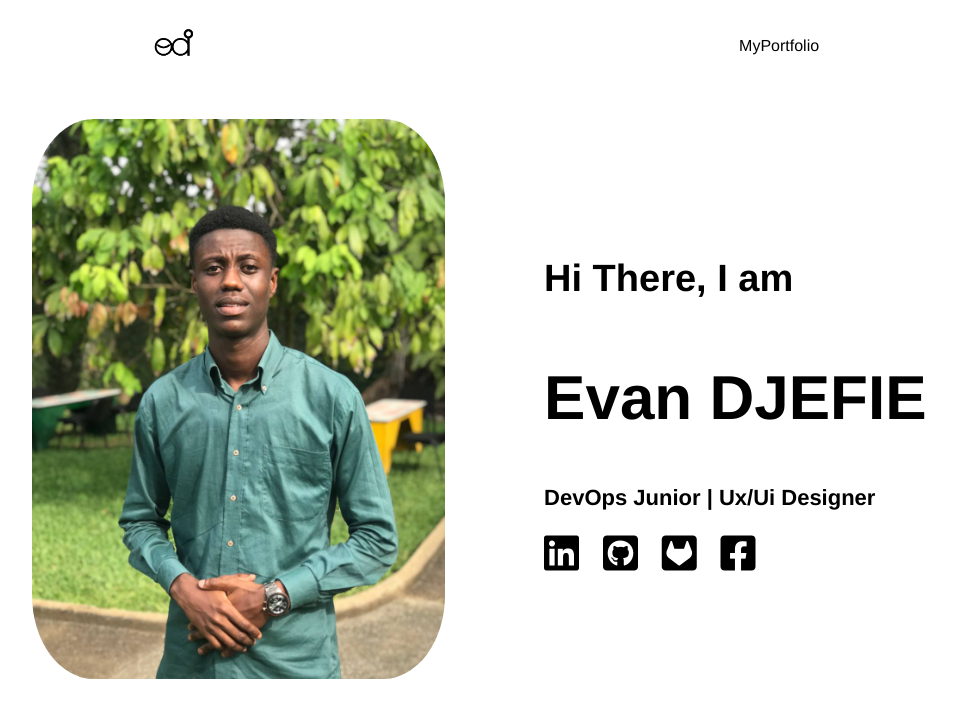
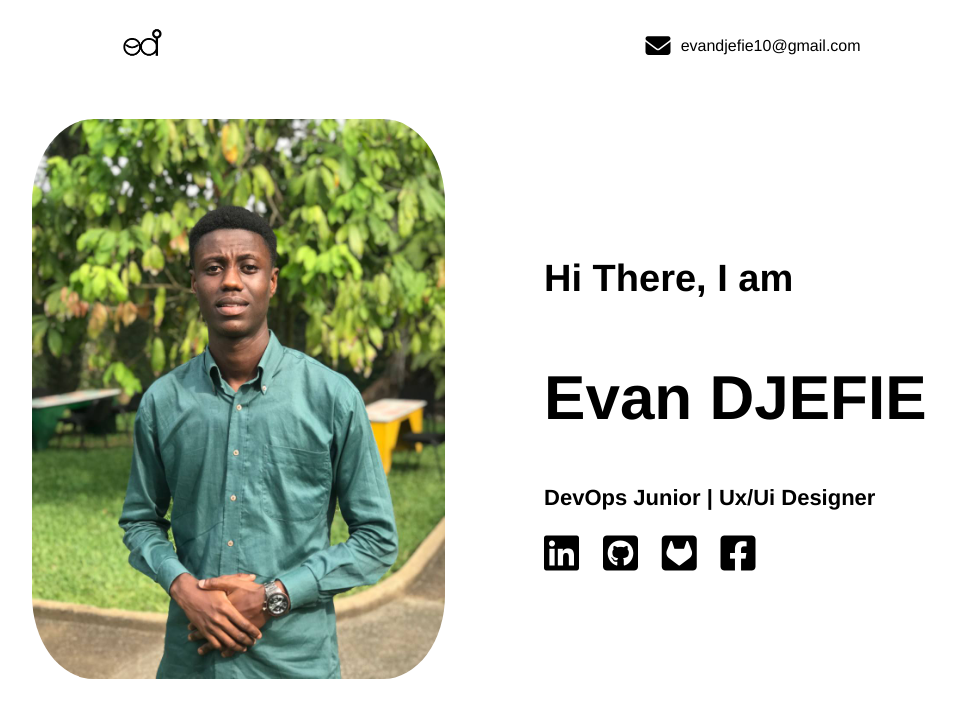
Before and after one commit to evandjefie/my-static-portfolio, a plain HTML site: page index.html in a window 1280 px wide. Shown: the whole page, without its empty margins (176-1132 px from the left). Drawn offline with Linux system fonts and the light colour scheme.

Commit message:
email adding

```diff
--- a/index.html
+++ b/index.html
@@ -14,7 +14,7 @@
             <div class="logo">
                 <img src="img/icon_evandjefie_noir.png" alt="">
             </div>
-            <span>MyPortfolio</span>
+            <a href="mailto:evandjefie10@gmail.com"><i class="fa-solid fa-envelope"></i>evandjefie10@gmail.com</a>
         </nav>
         <section>
             <div class="left">
--- a/style.css
+++ b/style.css
@@ -1,5 +1,6 @@
 *{
     font-family: 'Franklin Gothic Medium', 'Arial Narrow', Arial, sans-serif;
+    text-decoration: none;
 }
 
 .container{
@@ -14,6 +15,22 @@ nav{
     width: auto;
     align-items: center;
     justify-content: space-around;
+}
+
+nav>a{
+    color: #000;
+    display: flex;
+    flex-direction: row;
+    width: auto;
+    align-items: center;
+    justify-content: space-around;
+}
+
+nav>a>.fa-solid
+{
+    font-size: 25px;
+    margin-right: 5%;
+
 }
 .logo{
     border-radius: 15%;
```
